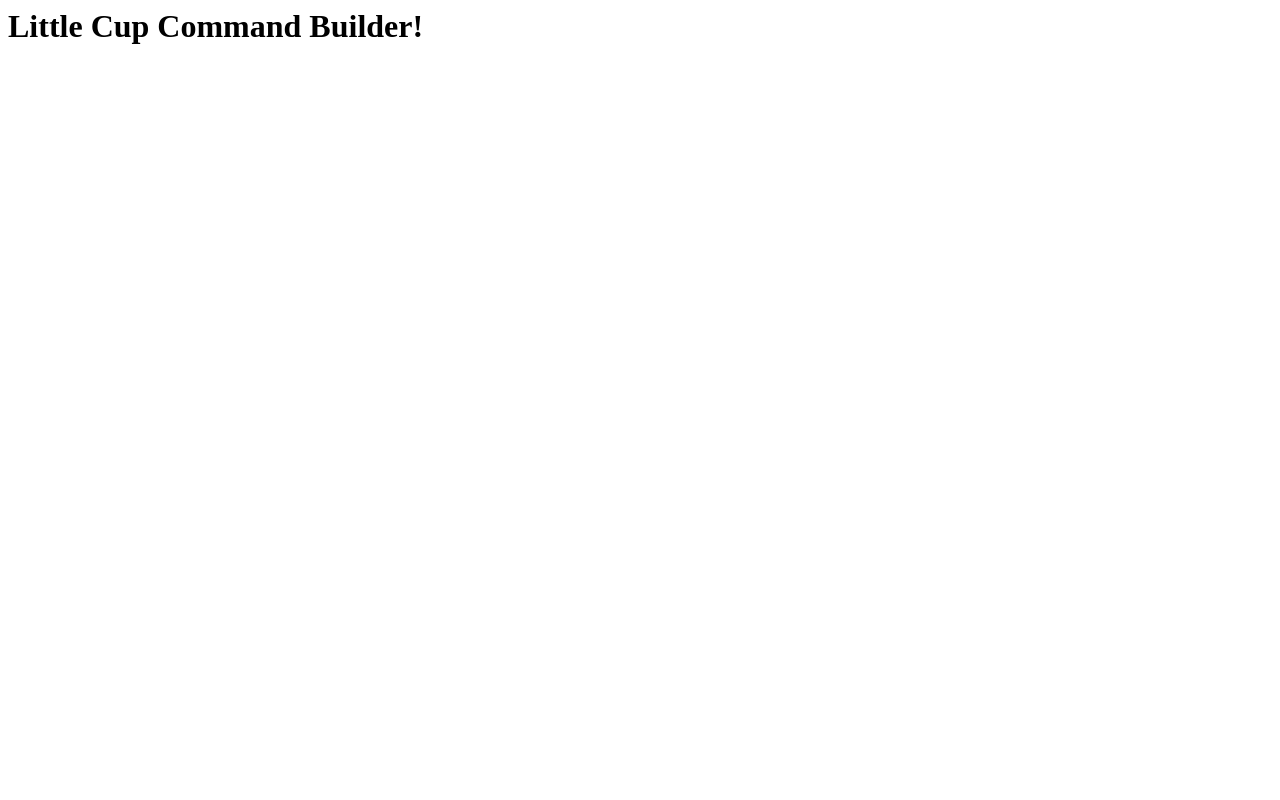
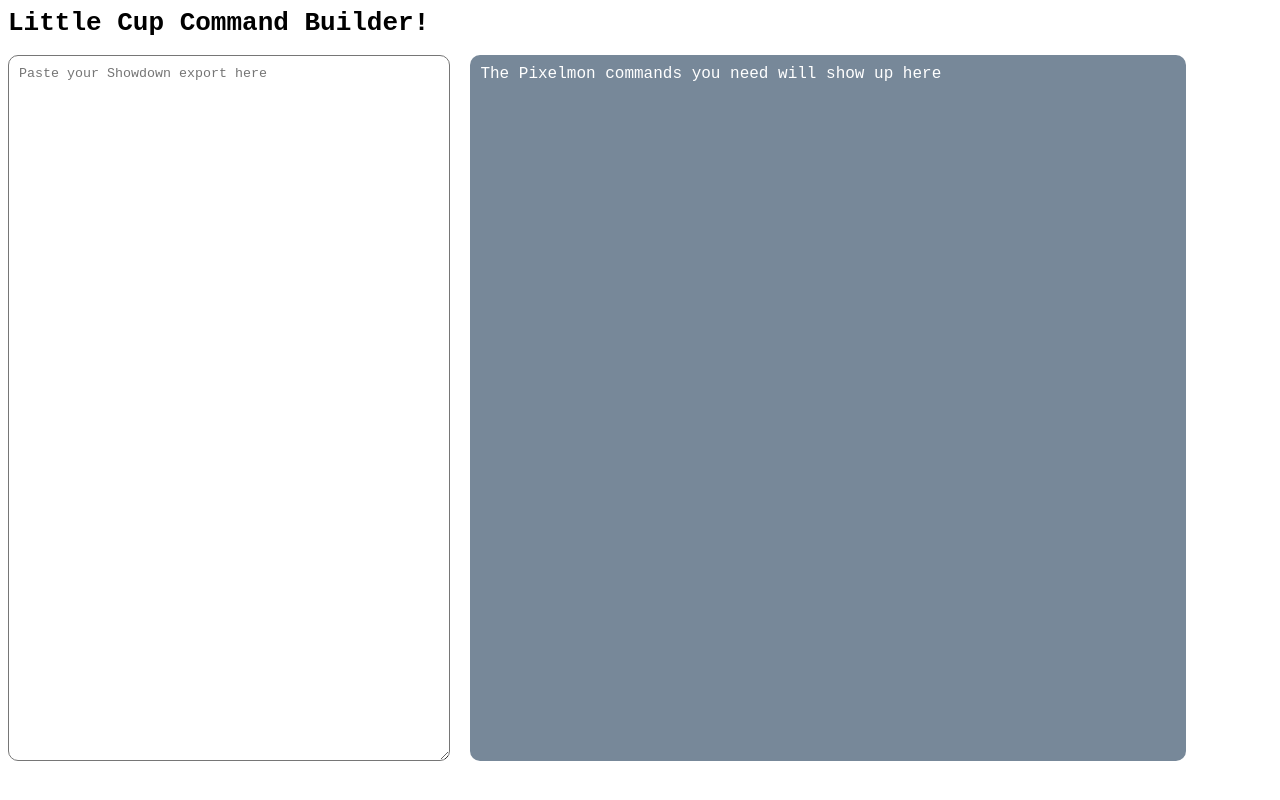
Before and after one commit to tuckspaint/ShowdownToPixelmon, a plain HTML site: page index.html in a window 1280 px wide. Drawn offline with Linux system fonts and the light colour scheme.

Commit message:
create file structure

```diff
--- a/index.html
+++ b/index.html
@@ -2,9 +2,16 @@
 <head>
     <meta charset="UTF-8">
     <meta name="viewport" content="width=device-width, initial-scale=1.0">
+    <link rel="stylesheet" type="text/css" href="style.css">
+    <script src="script.js"></script>
     <title>Document</title>
 </head>
 <body>
     <h1>Little Cup Command Builder!</h1>
+    <div id="flex">
+        <textarea id="showdown" oninput=generateCommands() rows="1" cols="25" placeholder="Paste your Showdown export here"></textarea>
+        <div id="commands">The Pixelmon commands you need will show up here
+        </div>
+    </div>
 </body>
 </html>
--- /dev/null
+++ b/script.js
@@ -0,0 +1,18 @@
+
+window.onload = makeDex;
+
+const dex = new Map();
+
+function makeDex() {
+    fetch("ndex.txt")
+    .then((res) => res.text())
+    .then((text) => {
+    console.log(text);
+    })
+}
+
+function generateCommands() {
+    document.getElementById("showdown").value;
+    document.getElementById("commands").innerHTML = document.getElementById("showdown").value;
+    //"setblock -381 6 -80 pixelmon:poke_gift[facing=west]{chestOneTime: 1b, Owner: [I; 0, 0, 0, 0], dropOneTime: 1b, pixelmon: {ndex: 264, palette: \"none\", Level: 5, Moveset: [{MoveID: \"Tackle\", MovePP: 35b}], Health: 10, Gender: 1b, Nature: 10b, Growth: 7b, CaughtBall: \"premier_ball\", IVHP: 0b, IVAttack: 3b, IVDefense: 4b, IVSpAtt: 14b, IVSpDef: 23b, IVSpeed: 1b, DoesLevel: 0b, originalTrainer:\"Little Cup Competition\"}}";
+}
--- /dev/null
+++ b/style.css
@@ -0,0 +1,27 @@
+body {
+    font-family: monospace;
+}
+
+#showdown
+{
+    height: 100%;
+    width: 35%;
+    font-size: 10pt;
+    border-radius: 10px;
+    padding: 10px;
+}
+
+#flex {
+    display: flex;
+    gap: 20px;
+    height: 90%
+}
+
+#commands {
+    background: lightslategray;
+    width: 55%;
+    border-radius: 10px;
+    color: white;
+    padding: 10px;
+    font-size: 12pt;
+}
```
Also changed, not shown: ndex.txt (added).
